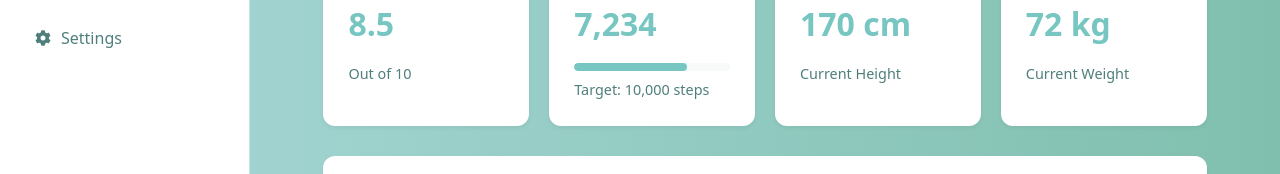
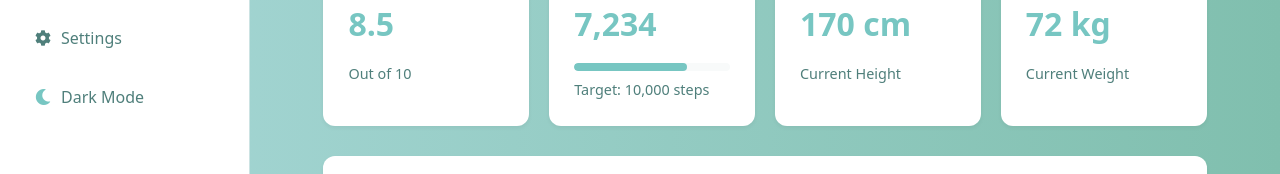
Before and after one commit to rohannair2022/301HealthProj, a React (Create React App) app in the folder frontend/super-heart/: page /dashboard in a window 1280 px wide. Shown: the part 272-446 px from the top of the page. Built offline with nearby package versions, Linux system fonts and the light colour scheme.

Commit message:
Implement theme toggling functionality.

```diff
--- a/frontend/super-heart/src/components/Dashboard.jsx
+++ b/frontend/super-heart/src/components/Dashboard.jsx
@@ -5,21 +5,20 @@ import { useNavigate } from 'react-router-dom';
 const Dashboard = () => {
   const navigate = useNavigate();
   const [searchTerm, setSearchTerm] = useState('');
-  // const [isDarkMode, setIsDarkMode] = useState(false);
+  const [isDarkMode, setIsDarkMode] = useState(false);
 
-  // Comment out theme effect
-  /* useEffect(() => {
+  useEffect(() => {
     const savedTheme = localStorage.getItem('theme');
     setIsDarkMode(savedTheme === 'dark');
     document.body.className = savedTheme === 'dark' ? 'dark-mode' : '';
-  }, []); */
+  }, []);
 
-  // Comment out theme toggle function
-  /* const toggleTheme = () => {
+  // Theme toggle function
+  const toggleTheme = () => {
     setIsDarkMode(!isDarkMode);
     document.body.className = !isDarkMode ? 'dark-mode' : '';
     localStorage.setItem('theme', !isDarkMode ? 'dark' : 'light');
-  }; */
+  };
 
   const friends = [
     { id: 1, name: 'John Doe', heartScore: 8.5 },
@@ -53,12 +52,10 @@ const Dashboard = () => {
             <i className='fas fa-cog'></i>
             Settings
           </li>
-          {/* Comment out theme toggle button
           <li onClick={toggleTheme} className='theme-toggle'>
             <i className={`fas ${isDarkMode ? 'fa-sun' : 'fa-moon'}`}></i>
             {isDarkMode ? 'Light Mode' : 'Dark Mode'}
           </li>
-          */}
         </ul>
       </nav>
 
```
